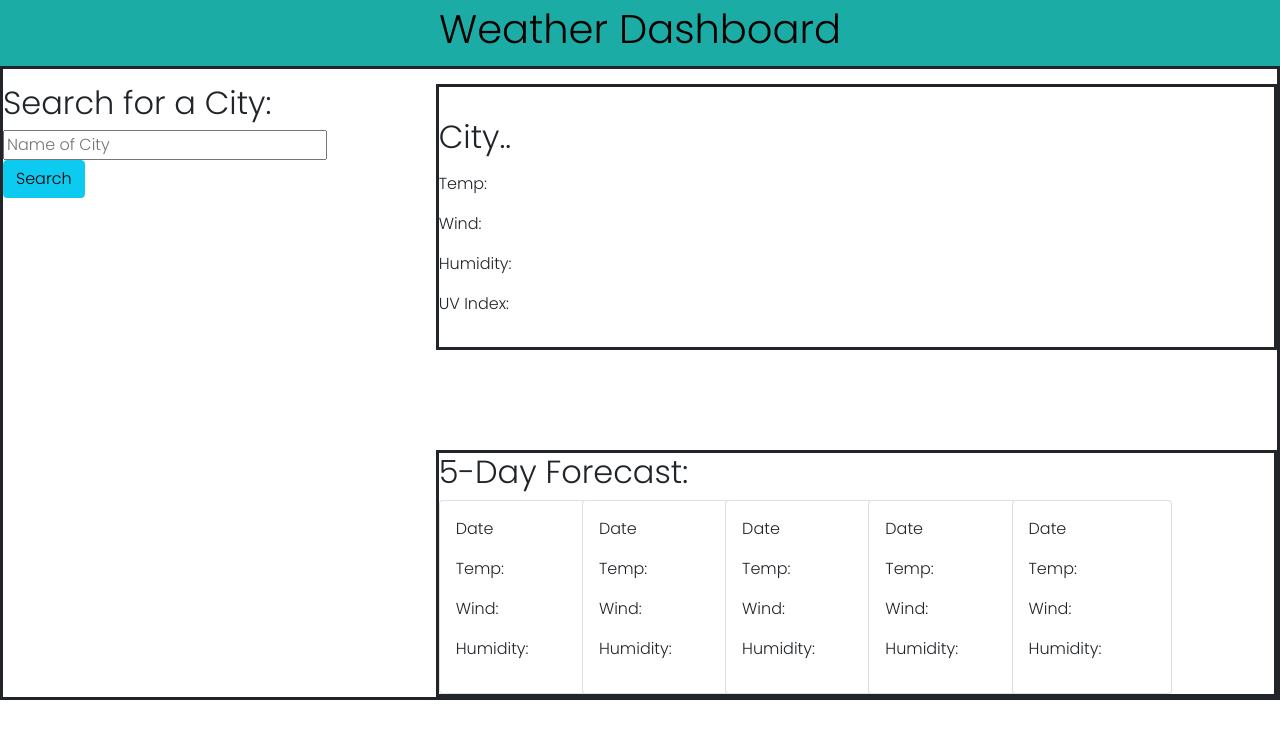
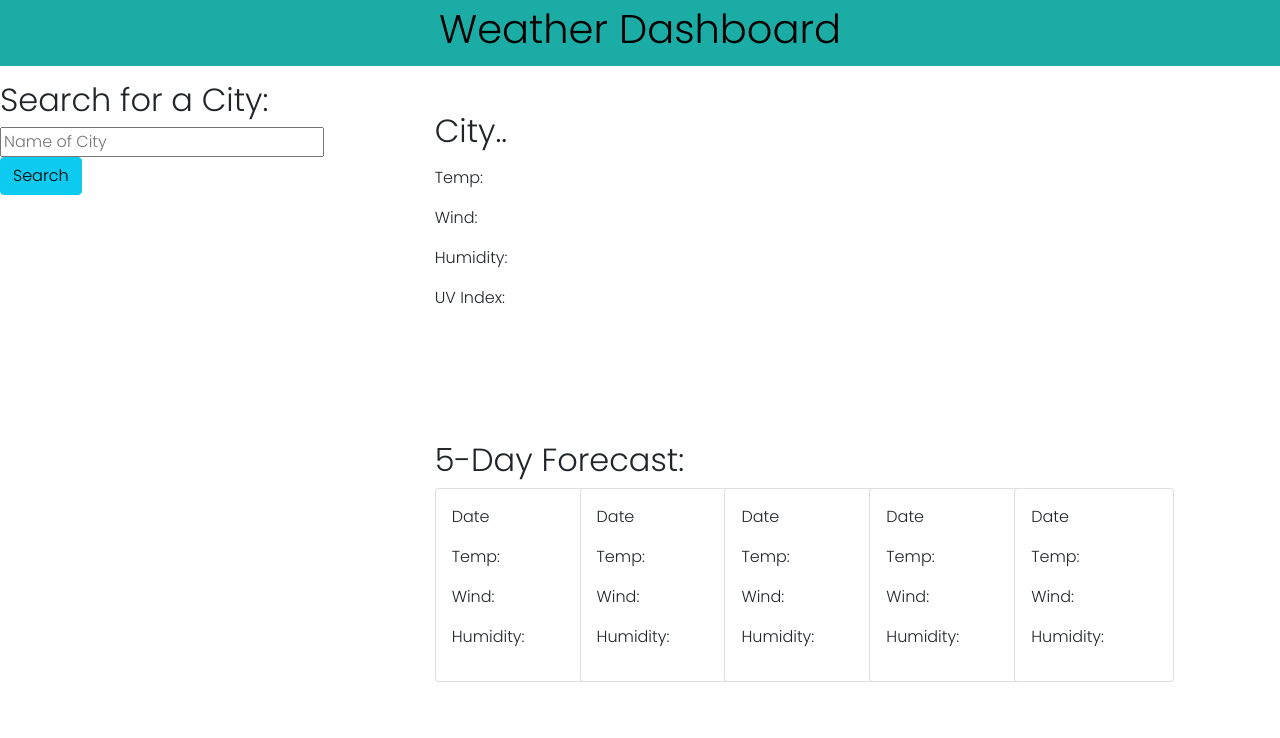
Before and after one commit to cariasj/Openweather, a plain HTML site: page index.html in a window 1280 px wide. Drawn offline with nearby package versions, Linux system fonts and the light colour scheme.

Commit message:
style updates

```diff
--- a/assets/css/style.css
+++ b/assets/css/style.css
@@ -12,7 +12,7 @@ header{
 }
 
 .container{
-    border-style: solid;
+   /* border-style: solid; */
     margin-bottom: 100px;
     padding-top: 15px;
     padding-bottom: 15px;
@@ -20,19 +20,20 @@ header{
 }
 
 .searchcontainer{
-    border-style: solid;
+   /* border-style: solid; */
     padding-top: 15px;
 
 }
 
 .futurecontainer{
     flex-wrap: nowrap;
-    border-style: solid;
+    /*border-style: solid;*/
 
 }
-
+/*
 #cityhistory{
     border-style: solid;
     position: absolute;
     background-color: rgb(235, 233, 230);
 }
+*/
```
Also changed, not shown: index2.html (added).
